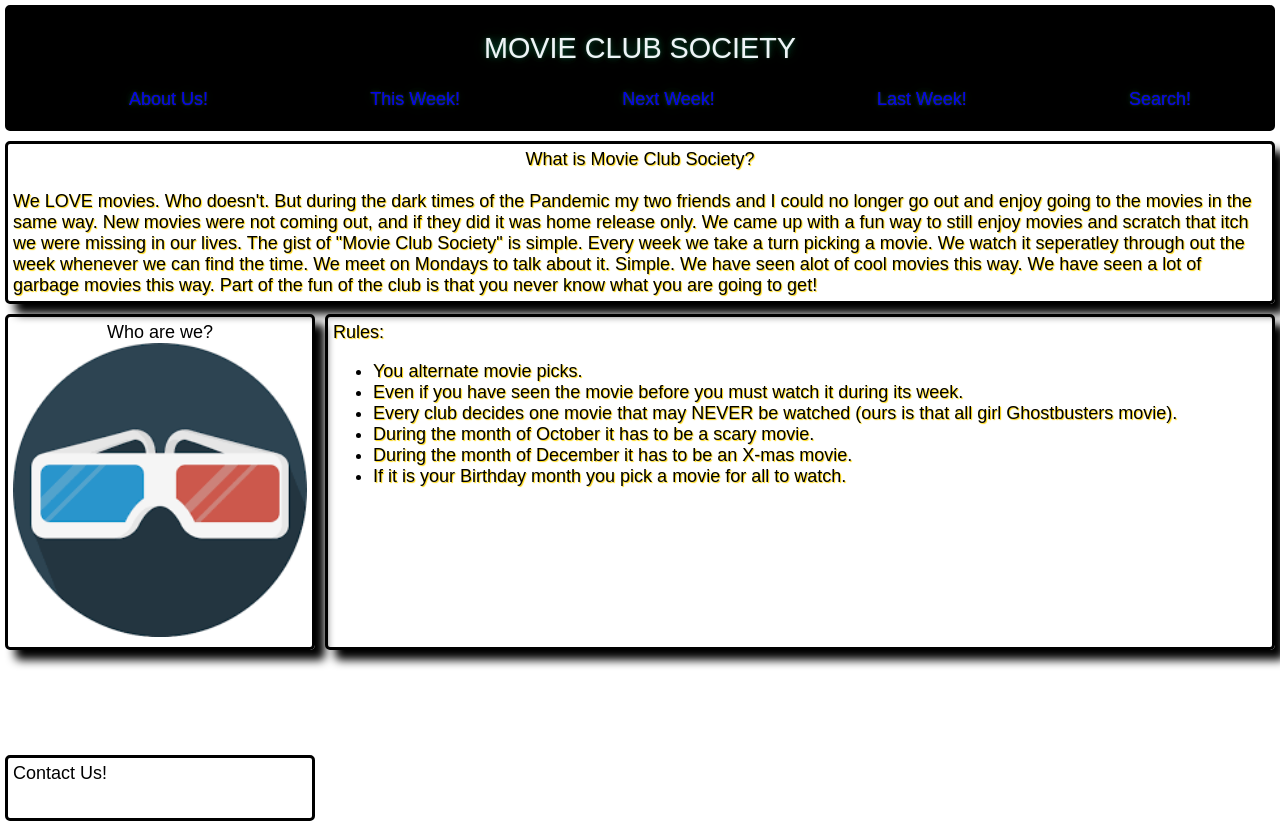
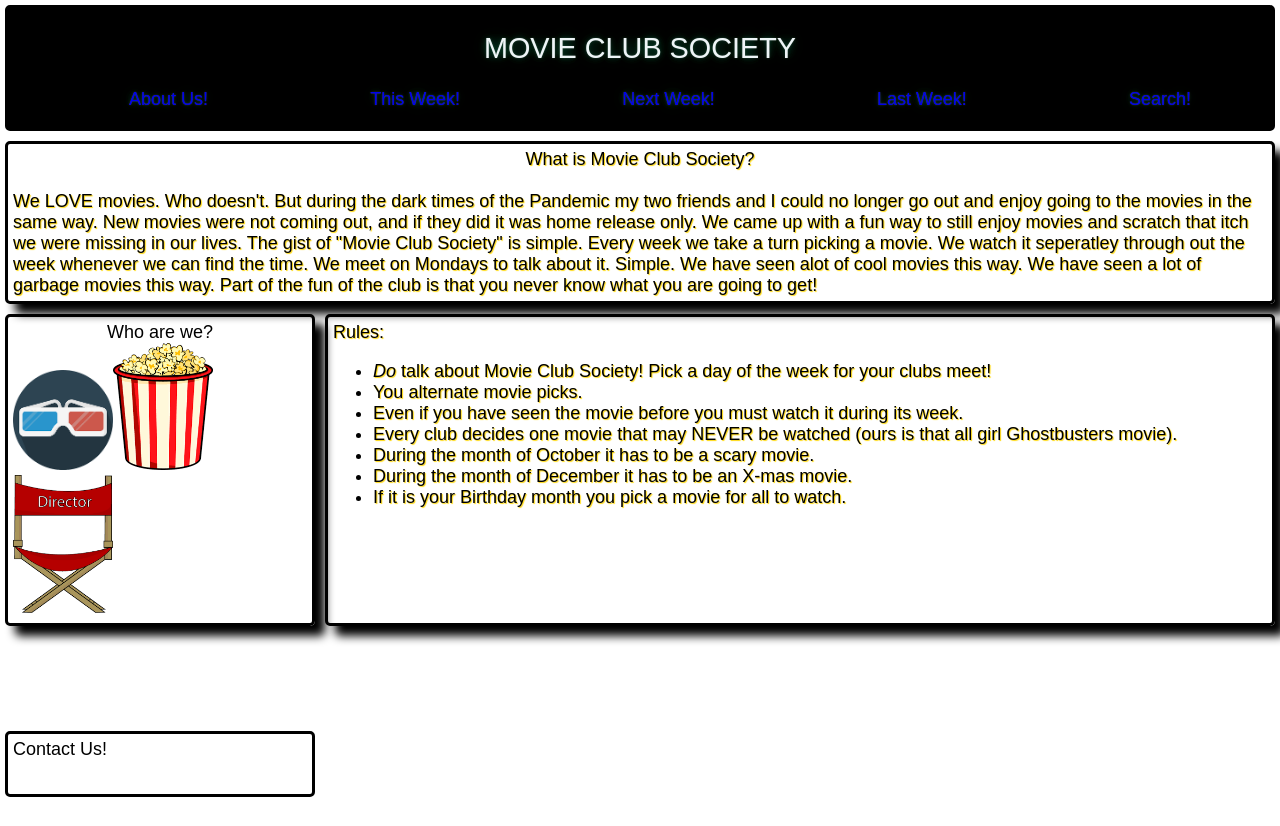
Before and after one commit to gymbundye/movieclub, a React (Create React App) app: page /AboutUs in a window 1280 px wide. After the commit the page ends 805 px from the top, so only its background shows below. Built offline with nearby package versions, Linux system fonts and the light colour scheme.

Commit message:
finished image assignment

```diff
--- a/src/Components/AboutUs.jsx
+++ b/src/Components/AboutUs.jsx
@@ -10,11 +10,14 @@ function AboutUs() {
 
         <p className='about'><center>What is Movie Club Society?</center><br></br>We LOVE movies. Who doesn't. But during the dark times of the Pandemic my two friends and I could no longer go out and enjoy going to the movies in the same way. New movies were not coming out, and if they did it was home release only.  We came up with a fun way to still enjoy movies and scratch that itch we were missing in  our lives. The gist of "Movie Club Society" is simple. Every week we take a turn picking a movie. We watch it seperatley through out the week whenever we can find the time. We meet on Mondays to talk about it. Simple. We have seen alot of cool movies this way. We have seen a lot of garbage movies this way. Part of the fun of the club is that you never know what you are going to get! </p>
     <div className='who'><center> Who are we?</center>
-    <img src="/images/3d icon.png" alt="" width={"100%"}/>
+    <img src="/images/3d icon.png" alt="3d glasses" width={"100"}/>
+    <img src="/images/popcorn.png" alt="Popcorn Tub" width={"100"}/>
+    <img src="/images/directorchair.png" alt="Directors Chair" width={"100"}/>
     </div>
     <div className='rules'>Rules:
 
         <ul title='Rules'>
+          <li><i>Do  </i>talk about Movie Club Society! Pick a day of the week for your clubs meet!</li>
           <li>You alternate movie picks.</li>
           <li>Even if you have seen the movie before you must watch it during its week.</li>
           <li>Every club decides one movie that may NEVER be watched (ours is that all girl Ghostbusters movie).</li>
```
Also changed, not shown: public/images/directorchair.png (added), public/images/popcorn.png (added).
